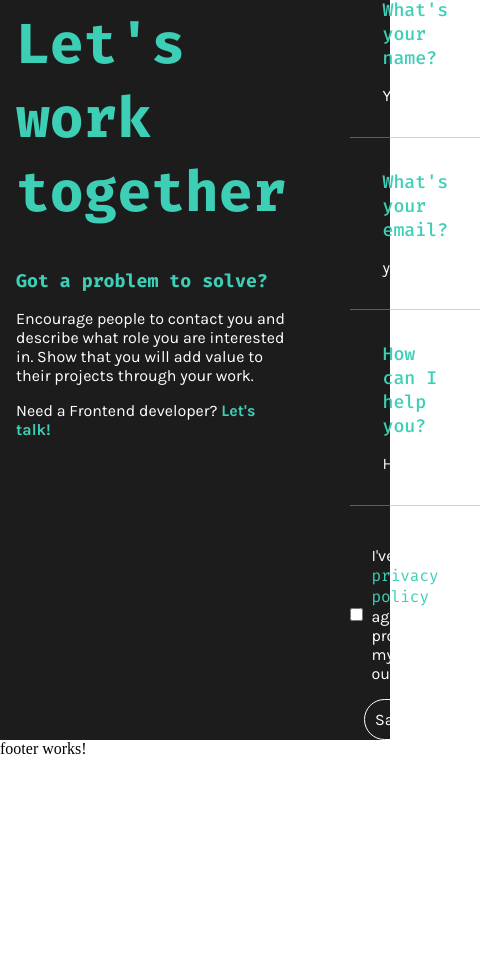
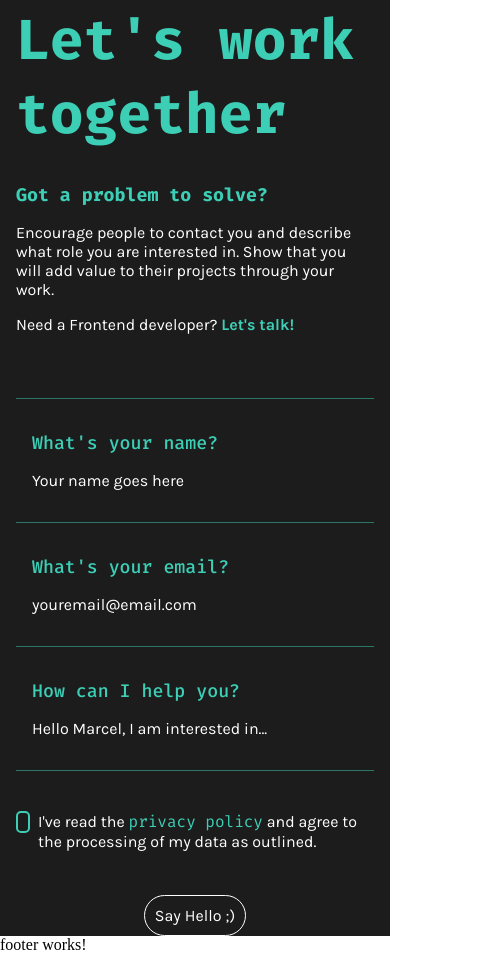
Before and after one commit to Marcel-Goehn/Portfolio, an Angular app: page / in a window 390 px wide. Shown: the part 6071-7025 px from the top of the page, 480 px wide, since content can reach past the window. Before the commit the page ends 6829 px from the top, so only its background shows below. Built offline with nearby package versions, Linux system fonts and the light colour scheme.

Commit message:
contact me section is now responsive

```diff
--- a/src/app/portfolio-page/contact-me/contact-me.component.html
+++ b/src/app/portfolio-page/contact-me/contact-me.component.html
@@ -28,9 +28,13 @@
                     </div>
                     <div class="checkbox-container">
                         <input type="checkbox" name="privacy-policy" id="privacy-policy">
-                        <label class="karla" for="privacy-policy">I've read the <span class="fira">privacy policy</span>
-                            and
-                            agree to the processing of my data as outlined.</label>
+                        <label class="karla" for="privacy-policy">
+                            <span>
+                                I've read the <span class="fira privacy-highlight">privacy policy</span>
+                                and
+                                agree to the processing of my data as outlined.
+                            </span>
+                        </label>
                     </div>
                     <div class="btn-container">
                         <button appButton class="karla" type="submit">Say Hello ;&#41;</button>
--- a/src/app/portfolio-page/contact-me/contact-me.component.scss
+++ b/src/app/portfolio-page/contact-me/contact-me.component.scss
@@ -106,28 +106,80 @@ p {
 
 .checkbox-container {
     margin-top: 2.5rem;
-    @include dFlex($jc: flex-start, $g: 0.5rem);
+    @include dFlex($jc: flex-start);
 
     >label {
         font-size: $font-size-base;
         font-weight: $font-weight-normal;
         color: $white;
+        display: flex;
 
-        >span {
-            color: $teal-dark;
+        &::before {
+            content: '';
+            width: 18px;
+            height: 18px;
+            border-radius: 5px;
+            border: 2px solid $teal-dark;
+            margin-right: 0.5rem;
+            cursor: pointer;
         }
+
+        &:hover::before {
+            background-color: $line-divider;
+        }
+    }
+
+    .privacy-highlight {
+        color: $teal-dark;
     }
 
     >input {
         cursor: pointer;
+        opacity: 0;
+        position: absolute;
 
-        &:hover {
-            background-color: blue
+        &:hover+label::before {
+            background-color: $line-divider;
+        }
+
+        &:checked+label::before {
+            // content: url('../../../assets/img/contact-me/check.svg');
+            content: '\002714';
+            color: $teal-dark;
+            @include dFlex();
+        }
+
+        &:focus+label::before {
+            outline: 1px solid $dot;
         }
     }
 }
 
 .btn-container {
     @include dFlex();
-    margin-top: 1rem;
+    margin-top: 2.75rem;
 }
+
+@media (max-width: 835px) {
+    .grid-container {
+        display: block;
+
+        >div {
+            margin-top: 4rem;
+        }
+    }
+
+    h3 {
+        margin-top: 1rem;
+    }
+
+    h3+h4 {
+        margin-top: 2rem;
+    }
+
+    .name-container,
+    .email-container,
+    .interest-container {
+        padding: 2rem 1rem;
+    }
+}
```
Also changed, not shown: src/assets/img/contact-me/check.svg (added).
